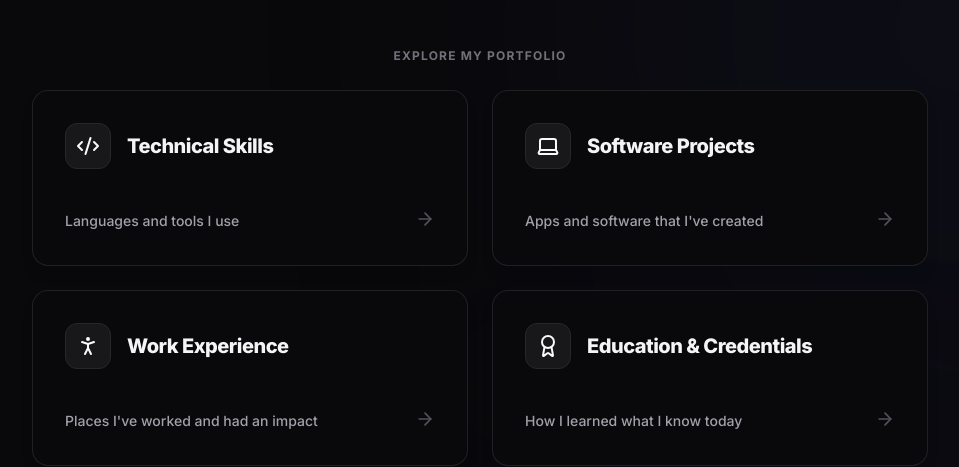
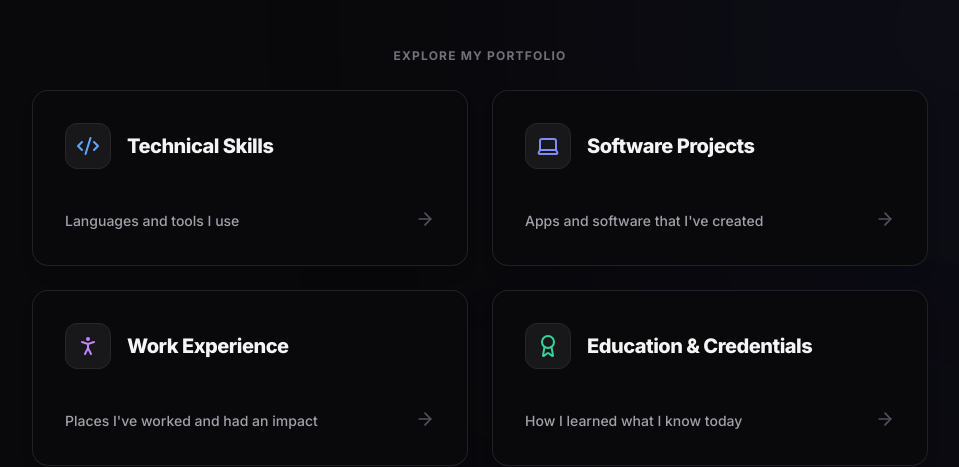
Before and after one commit to ECampbell37/portfolioWebsite, a Next.js app: page / in a window 1280 px wide. Shown: the part 900-1367 px from the top of the page, without its empty margins (160-1119 px from the left). Built offline with nearby package versions, Linux system fonts and the light colour scheme.

Commit message:
Small color changes

```diff
--- a/app/education/page.tsx
+++ b/app/education/page.tsx
@@ -125,7 +125,7 @@ export default function EducationPage() {
                             <ul className="space-y-2 text-sm 2xl:text-base text-zinc-400">
                               {item.highlights?.map((point, i) => (
                                 <li key={i} className="flex gap-2">
-                                  <span className="text-emerald-400 mt-1">•</span>
+                                  <span className="text-emerald-400 mb-1">•</span>
                                   <span>{point}</span>
                                 </li>
                               ))}
--- a/app/page.tsx
+++ b/app/page.tsx
@@ -57,29 +57,29 @@ export default function Home() {
       name: "Technical Skills",
       desc: "Languages and tools I use",
       href: "/skills",
-      icon: <Code2 className="w-6 h-6 group-hover:text-zinc-950 transition-colors 2xl:w-8 2xl:h-8" />,
-      style: "hover:bg-blue-600 hover:border-blue-500 group-hover:text-zinc-950"
+      icon: <Code2 className="w-6 h-6 text-blue-400 group-hover:text-zinc-950 transition-colors 2xl:w-8 2xl:h-8" />,
+      style: "hover:bg-blue-500 hover:border-blue-400 group-hover:text-zinc-950"
     },
     {
       name: "Software Projects",
       desc: "Apps and software that I've created",
       href: "/projects",
-      icon: <Laptop className="w-6 h-6 group-hover:text-zinc-950 transition-colors 2xl:w-8 2xl:h-8" />,
-      style: "hover:bg-indigo-600 hover:border-indigo-500 group-hover:text-zinc-950"
+      icon: <Laptop className="w-6 h-6 text-indigo-400 group-hover:text-zinc-950 transition-colors 2xl:w-8 2xl:h-8" />,
+      style: "hover:bg-indigo-500 hover:border-indigo-400 group-hover:text-zinc-950"
     },
     {
       name: "Work Experience",
       desc: "Places I've worked and had an impact",
       href: "/experience",
-      icon: <PersonStanding className="w-6 h-6 group-hover:text-zinc-950 transition-colors 2xl:w-8 2xl:h-8" />,
-      style: "hover:bg-purple-600 hover:border-purple-500 group-hover:text-zinc-950"
+      icon: <PersonStanding className="w-6 h-6 text-purple-400 group-hover:text-zinc-950 transition-colors 2xl:w-8 2xl:h-8" />,
+      style: "hover:bg-purple-500 hover:border-purple-400 group-hover:text-zinc-950"
     },
     {
       name: "Education & Credentials",
       desc: "How I learned what I know today",
       href: "/education",
-      icon: <Award className="w-6 h-6 group-hover:text-zinc-950 transition-colors 2xl:w-8 2xl:h-8" />,
-      style: "hover:bg-emerald-600 hover:border-emerald-500 group-hover:text-zinc-950"
+      icon: <Award className="w-6 h-6 text-emerald-400 group-hover:text-zinc-950 transition-colors 2xl:w-8 2xl:h-8" />,
+      style: "hover:bg-emerald-500 hover:border-emerald-400 group-hover:text-zinc-950"
     }
   ]
 
```
